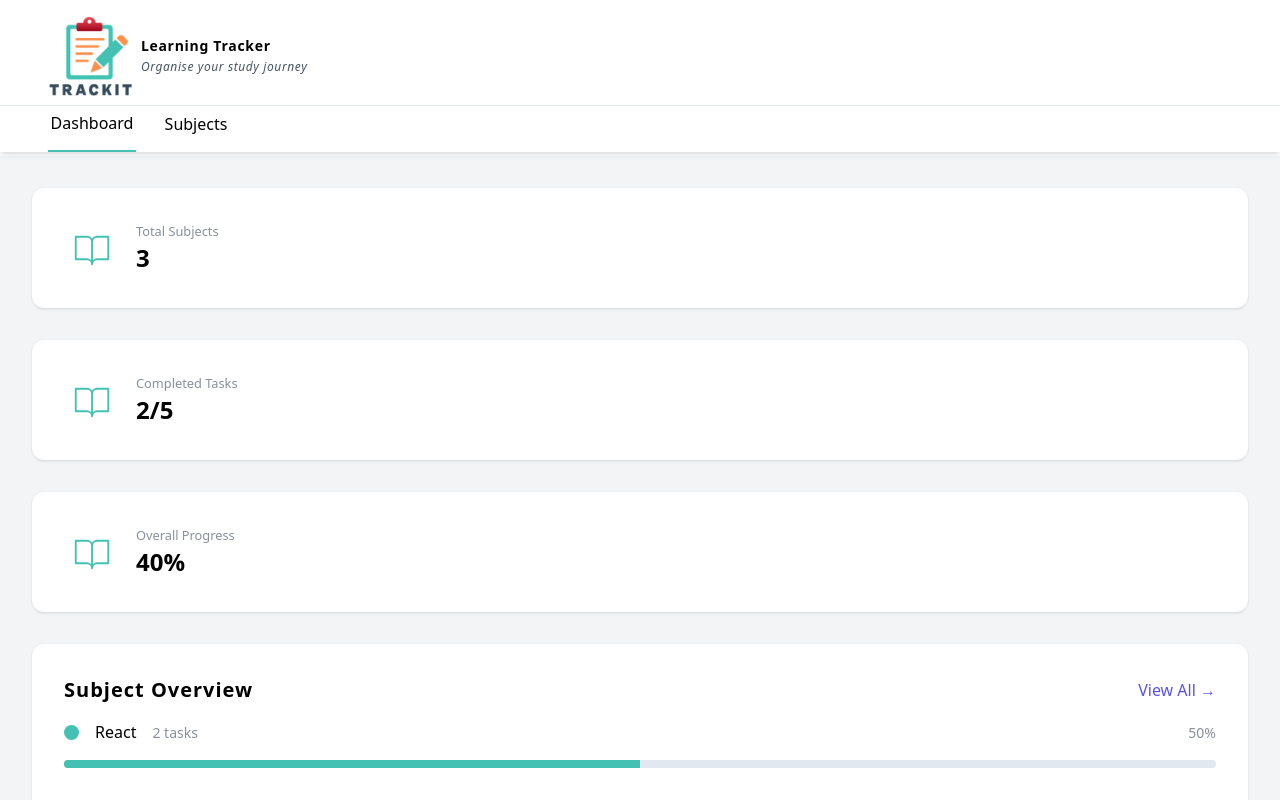
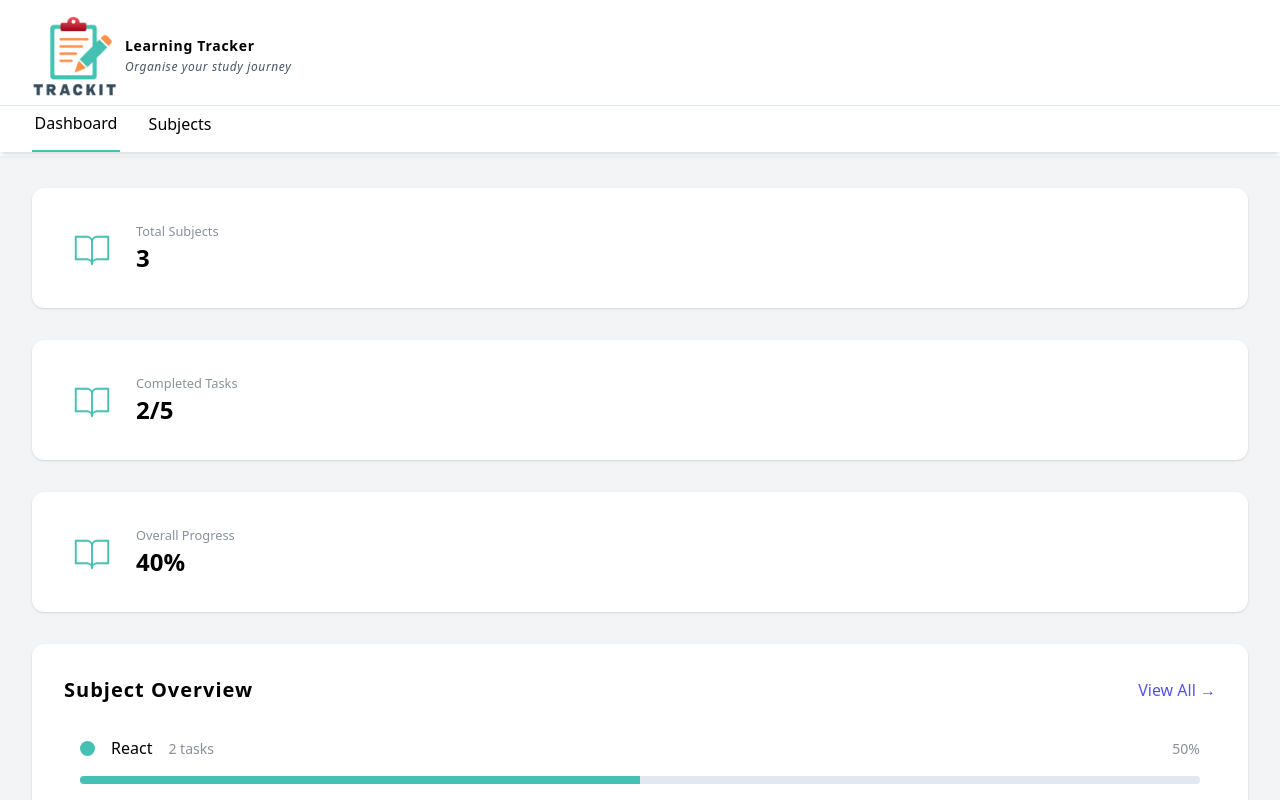
Before and after one commit to A-Karim2003/TrackIt, a React (Vite) app: page / in a window 1280 px wide. Shown: the top 800 px of the page. Built offline with nearby package versions, Linux system fonts and the light colour scheme; data requests are answered from the project's data file.

Commit message:
feat(subjects): add SubjectsProvider and wrap application routes with global context - Implemented SubjectsProvider with useReducer to fetch subjects from the API - Added useSubjects custom hook to consume context values throughout the app

```diff
--- a/src/App.jsx
+++ b/src/App.jsx
@@ -3,10 +3,12 @@ import Dashboard from "./pages/Dashboard";
 import Subjects from "./pages/Subjects";
 import Subject from "./pages/Subject";
 import AppLayout from "./AppLayout";
+import { SubjectsProvider } from "./context/SubjectsProvider";
 
 function App() {
   return (
     <div className="h-screen">
+      <SubjectsProvider>
         <Routes>
           <Route element={<AppLayout />}>
             <Route path="/" element={<Dashboard />} />
@@ -15,6 +17,7 @@ function App() {
             </Route>
           </Route>
         </Routes>
+      </SubjectsProvider>
     </div>
   );
 }
--- a/src/AppLayout.jsx
+++ b/src/AppLayout.jsx
@@ -5,8 +5,8 @@ import NavLinks from "./components/AppLayout/NavLinks";
 function AppLayout() {
   return (
     <div className="flex flex-col h-full">
-      <header className="mb-1 shadow-md pt-4 relative">
-        <div className="max-w-[1440px] mx-auto flex flex-col justify-center ">
+      <header className="mb-1 shadow-md pt-4 relative px-8">
+        <div className="max-w-[1440px] mx-auto flex flex-col justify-center">
           <Logo />
           <hr className="border-t border-slate-200 mt-3 absolute left-0 right-0 bottom-11.5" />
           <NavLinks />
--- a/src/components/AppLayout/Logo.jsx
+++ b/src/components/AppLayout/Logo.jsx
@@ -1,6 +1,6 @@
 function Logo() {
   return (
-    <div className="h-20 flex items-center gap-2 px-12">
+    <div className="h-20 flex items-center gap-2 ">
       <img src="/logo.png" alt="Logo" className="h-full" />
       <div className="flex flex-col justify-evenly h-[66%]">
         <strong className="text-sm leading-none tracking-wider">
--- a/src/components/AppLayout/NavLinks.jsx
+++ b/src/components/AppLayout/NavLinks.jsx
@@ -2,7 +2,7 @@ import { NavLink } from "react-router-dom";
 
 function NavLinks() {
   return (
-    <nav className="px-12 h-10 min-h-14">
+    <nav className=" h-10 min-h-14">
       <ul className="flex justify-start items-center gap-4 h-full">
         <NavLink
           to="/"
--- a/src/components/AppLayout/SubjectOverview.jsx
+++ b/src/components/AppLayout/SubjectOverview.jsx
@@ -3,14 +3,14 @@ import SubjectProgress from "./SubjectProgress";
 function SubjectOverview() {
   return (
     <section className="w-full m-auto p-8 flex flex-col gap-4 shadow-sm bg-white rounded-xl">
-      <div className="flex items-center justify-between w-full">
+      <div className="flex items-center justify-between w-full mb-4">
         <h3 className="font-bold text-xl tracking-[1px]">Subject Overview</h3>
         <small className="text-[#5853E7] text-[16px] cursor-pointer">
           View All &rarr;
         </small>
       </div>
 
-      <div className="flex flex-col gap-12">
+      <div className="flex flex-col gap-12 px-4">
         <SubjectProgress subjectName={"React"} taskQuantity={2} />
         <SubjectProgress subjectName={"JavaScript"} taskQuantity={4} />
         <SubjectProgress subjectName={"Data Science"} taskQuantity={1} />
--- /dev/null
+++ b/src/context/SubjectsProvider.jsx
@@ -0,0 +1,51 @@
+import { createContext, useContext, useEffect, useReducer } from "react";
+
+function reducer(state, action) {
+  switch (action.type) {
+    case "CREATE/SUBJECTS":
+      return { ...state, subjects: action.payload };
+    case "READ/SUBJECTS":
+      return {};
+    case "UPDATE/SUBJECTS":
+      return {};
+    case "DELETE/SUBJECTS":
+      return {};
+    default:
+      throw new Error("Unknown action");
+  }
+}
+
+const SubjectsContext = createContext(null);
+function SubjectsProvider({ children }) {
+  const [{ subjects, status }, dispatch] = useReducer(reducer, {
+    subjects: [],
+    status: "idle",
+  });
+
+  //? READ SUBJECTS
+  useEffect(() => {
+    async function fetchSubjects() {
+      const res = await fetch("http://localhost:9000/subjects", {
+        method: "GET",
+        headers: {
+          "Content-Type": "application/json",
+        },
+      });
+
+      const subjects = await res.json();
+      dispatch({ type: "CREATE/SUBJECTS", payload: subjects });
+    }
+    fetchSubjects();
+  }, []);
+
+  return (
+    <SubjectsContext value={{ subjects, status }}>{children}</SubjectsContext>
+  );
+}
+
+function useSubjects() {
+  return useContext(SubjectsContext);
+}
+
+// eslint-disable-next-line react-refresh/only-export-components
+export { SubjectsProvider, useSubjects };
```
Lines whose indentation alone changed are shown as unchanged.
